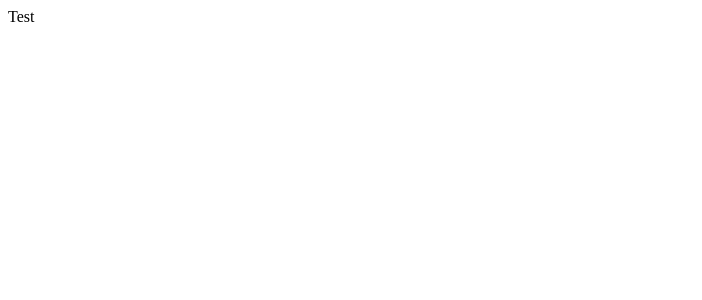
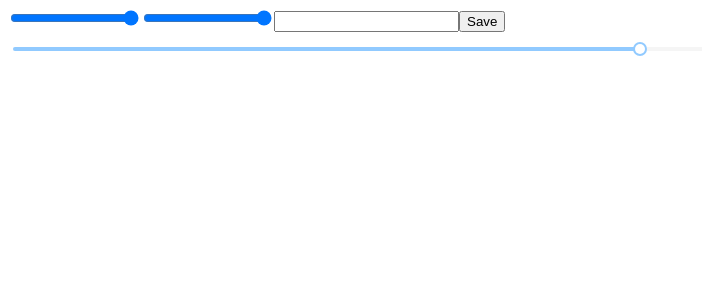
Before and after one commit to ronparkdev/shortcut-click-extension, a React (Create React App) app: page / in a window 1280 px wide. Shown: the top 300 px of the page, without its empty margins (0-702 px from the left). Built offline with nearby package versions, Linux system fonts and the light colour scheme.

Commit message:
feat: Add antd dependency

```diff
--- a/package.json
+++ b/package.json
@@ -7,6 +7,7 @@
     "playground": "react-scripts start"
   },
   "dependencies": {
+    "antd": "^5.17.4",
     "react": "^18.3.1",
     "react-dom": "^18.3.1"
   },
--- a/src/components/TargetEditLayer/index.tsx
+++ b/src/components/TargetEditLayer/index.tsx
@@ -1,7 +1,16 @@
 import React from 'react'
+import { Slider } from 'antd'
 
 export const TargetEditLayer = () => {
-  return <>Test</>
+  return (
+    <>
+      <input type="range" id="element-selector" name="element-selector" min="0" max="10" />
+      <input type="range" id="site-selector" name="site-selector" min="0" max="2" />
+      <input type="text" id="key-selector" name="key-selector" />
+      <button id="save-shortcut">Save</button>
+      <Slider min={0} max={10} defaultValue={5} />
+    </>
+  )
 }
 
 // let lastMousePosition: { x: number; y: number } | null = null;
```
Also changed, not shown: 1 other file (tests, documents, lock files or other folders).
